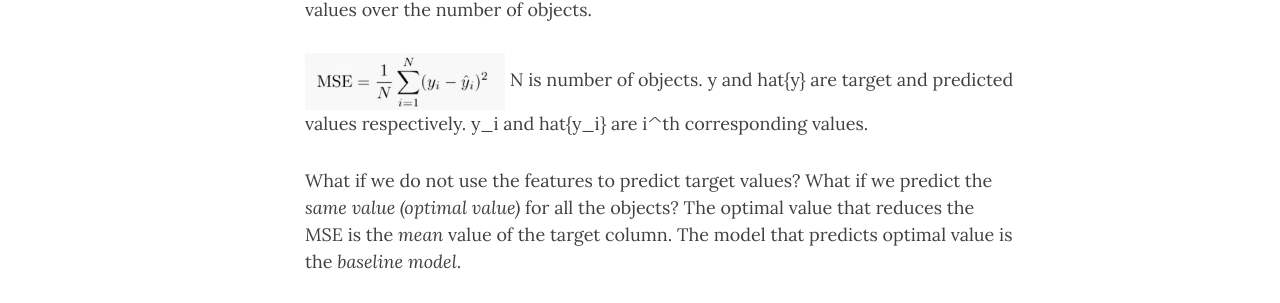
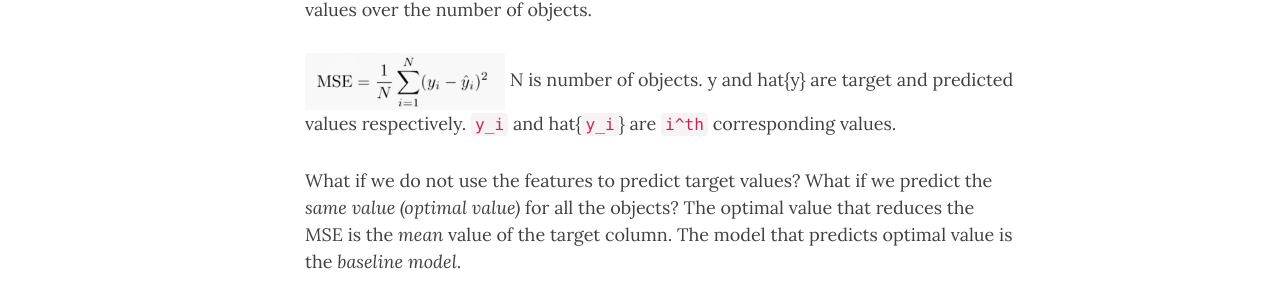
Before and after one commit to channagithub/channabasavagola.github.io, a Jekyll site: the page built from _posts/2018-01-09-metrics.md, in a window 1280 px wide and 900 px high, scrolled down 333 px. Shown: the part 192-495 px from the top of the window. Built offline with Jekyll 4.4.1, drawn with Linux system fonts in a browser that asks for light colours; nearby versions of some CDN libraries; comment, search, counter and statistics services are not loaded.

Commit message:
Trying out mathematics symbols for markdown

```diff
--- a/_posts/2018-01-09-metrics.md
+++ b/_posts/2018-01-09-metrics.md
@@ -6,6 +6,7 @@
 tags: [data science, machine learning]
 comments: true
 ---
+ <script src='https://cdnjs.cloudflare.com/ajax/libs/mathjax/2.7.2/MathJax.js?config=TeX-MML-AM_CHTML'></script>
 
 Metric is a measure of the effectiveness of a model. The effectiveness of a model depends on the problem type and is unique. So metric is different for all kinds of problems.
 
@@ -13,7 +14,7 @@
 
 - **MSE**: Measures average/mean squared error of our predictions. At each point, calculate the squared difference between predictions and target and average those values over the number of objects.
 
-	<img src="/img/MSE.jpeg" alt="MSE" style="width: 200px;"/>	N is number of objects. y and hat{y} are target and predicted values respectively. y_i and hat{y_i} are i^th corresponding values.
+	<img src="/img/MSE.jpeg" alt="MSE" style="width: 200px;"/>	N is number of objects. y and hat{y} are target and predicted values respectively. `y_i` and hat{`y_i`} are `i^th` corresponding values.
 
     What if we do not use the features to predict target values? What if we predict the *same value (optimal value)* for all the objects? The optimal value that reduces the MSE is the *mean* value of the target column. The model that predicts optimal value is the *baseline model*.
 
```
